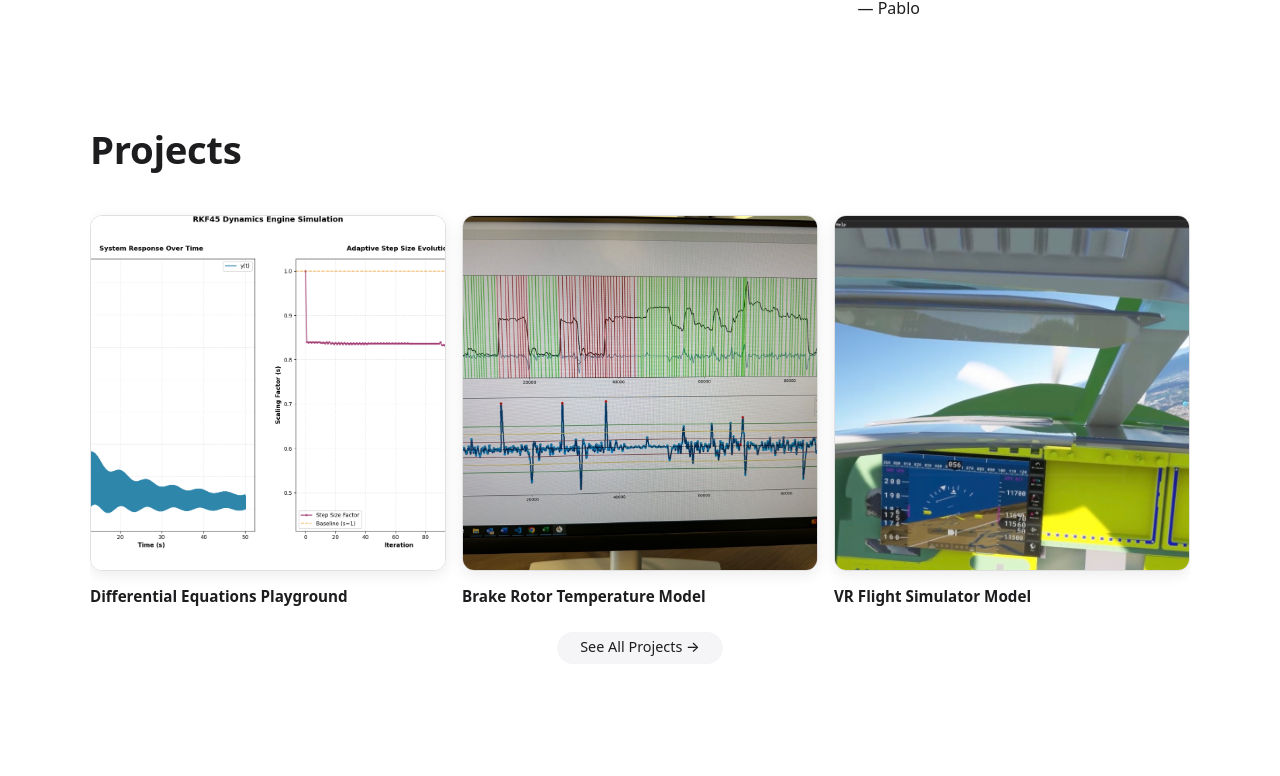
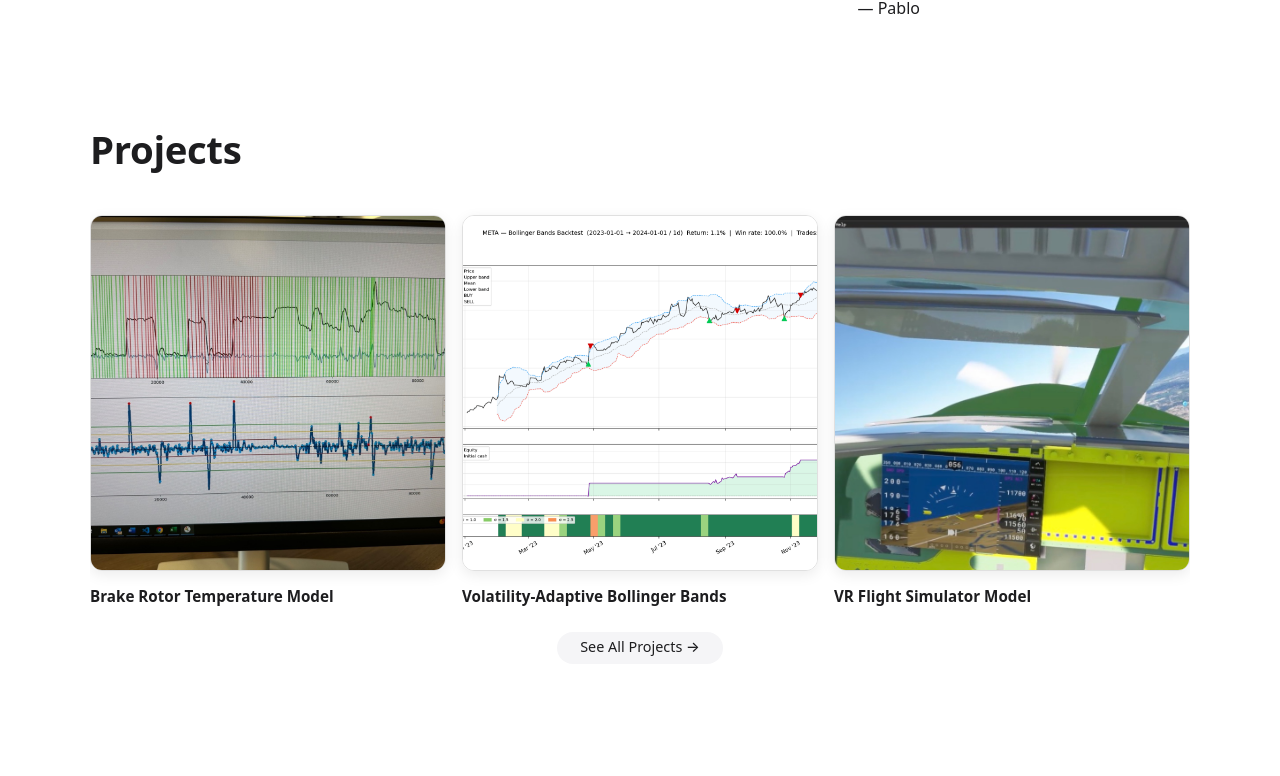
Before and after one commit to PabloCoralDev/react-personal-website, a React (Vite) app: page / in a window 1280 px wide. Shown: the part 646-1422 px from the top of the page. Built offline with nearby package versions, Linux system fonts and the light colour scheme.

Commit message:
fixed stuff

```diff
--- a/src/components/previews/ProjectsPreview.tsx
+++ b/src/components/previews/ProjectsPreview.tsx
@@ -4,8 +4,8 @@ import { projects } from '../../data/projects'
 import { ProjectCard } from '../cards/ProjectCard'
 import { Carousel } from '../Carousel'
 
-// Home carousel leads with the professional/numerical work; the rest keep their page order, Heat Equalizer last.
-const LEAD = ['diff-eq', 'brake-temp-model', 'flight-sim-model']
+// Home carousel leads with the professional work; the rest keep their page order, Heat Equalizer last.
+const LEAD = ['brake-temp-model', 'adaptive-bollinger', 'flight-sim-model']
 const LAST = ['heat-equalizer']
 const carouselProjects = [
   ...LEAD.map((slug) => projects.find((p) => p.slug === slug)!),
--- a/src/data/projects.ts
+++ b/src/data/projects.ts
@@ -112,21 +112,6 @@ export const projects: Project[] = [
     }
   },
   {
-    slug: 'diff-eq',
-    title: 'Differential Equations Playground',
-    category: 'Software',
-    field: 'Full-stack web',
-    description: 'Full-stack application to deepen mathematical understanding and cross-language integration',
-    tags: ['Python', 'React', 'FastAPI', 'Vercel'],
-    outer_image: '/pictures/diff_eq_playground-out.png',
-    details: {
-      fullDescription: [
-        `Developing a full-stack differential equations playground to deepen mathematical understanding and cross-language integration. Handling logic in a Python backend, and interfacing with a modern React front-end through FastAPI. Hosting open-source on a Vercel + GitHub integration.`
-      ],
-      github: 'https://github.com/PabloCoralDev/Differential_Equations_Playground'
-    }
-  },
-  {
     slug: 'adaptive-bollinger',
     title: 'Volatility-Adaptive Bollinger Bands',
     category: 'Software',
@@ -197,7 +182,7 @@ export const projects: Project[] = [
 export const toolbox: Array<{ area: string; tools: string; used: string[] }> = [
   { area: 'CAD & Simulation', tools: 'SolidWorks, Siemens NX, Fusion 360, Abaqus FEA, Blender, MS Flight Simulator', used: ['custom-pen', 'heat-equalizer', 'air-engine', 'fsd-truss', 'flight-sim-model'] },
   { area: 'Manufacturing', tools: 'Manual lathe, Haas VF-3 CNC, CAM, DFM/DFMA', used: ['custom-pen', 'heat-equalizer', 'air-engine'] },
-  { area: 'Programming', tools: 'Python, JavaScript, React, PowerShell, asyncio', used: ['fsd-truss', 'decision-matrix', 'diff-eq', 'adaptive-bollinger', 'brake-temp-model', 'flight-sim-model'] },
-  { area: 'Numerical Methods & ML', tools: 'Runge-Kutta solvers, gradient descent, Hidden Markov Models', used: ['diff-eq', 'adaptive-bollinger', 'brake-temp-model'] },
-  { area: 'Data & Web', tools: 'pandas, NumPy, FastAPI, Alpaca API, Google Apps Script, Vercel', used: ['decision-matrix', 'diff-eq', 'adaptive-bollinger', 'brake-temp-model'] },
+  { area: 'Programming', tools: 'Python, JavaScript, PowerShell, asyncio', used: ['fsd-truss', 'decision-matrix', 'adaptive-bollinger', 'brake-temp-model', 'flight-sim-model'] },
+  { area: 'Numerical Methods & ML', tools: 'Runge-Kutta solvers, gradient descent, Hidden Markov Models', used: ['adaptive-bollinger', 'brake-temp-model'] },
+  { area: 'Data & Web', tools: 'pandas, NumPy, Alpaca API, Google Apps Script', used: ['decision-matrix', 'adaptive-bollinger', 'brake-temp-model'] },
 ]
```
Also changed, not shown: public/pictures/diff_eq_playground-out.png (deleted).
